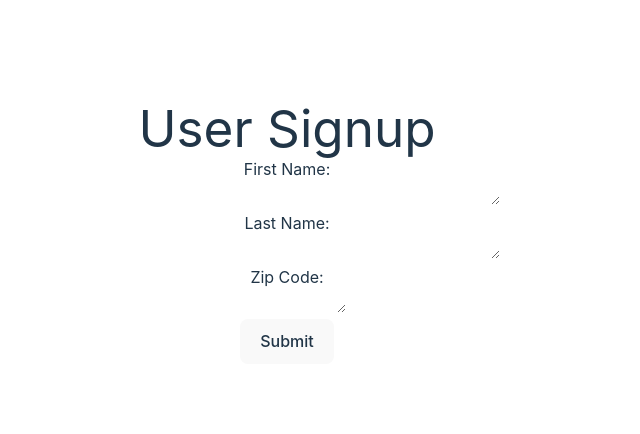
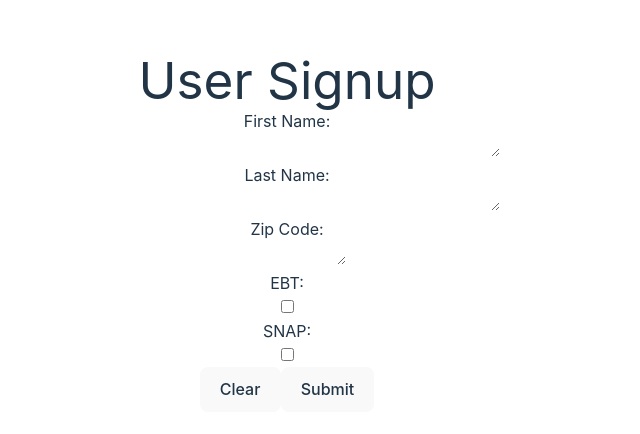
Before and after one commit to cfgdelaware23/Team-5, a React (Vite) app in the folder front_end/: page / in a window 1280 px wide. Shown: the part 168-602 px from the top of the page, without its empty margins (353-993 px from the left). Built offline with nearby package versions, Linux system fonts and the light colour scheme.

Commit message:
checkboxes

```diff
--- a/front_end/src/pages/signupPage.tsx
+++ b/front_end/src/pages/signupPage.tsx
@@ -1,5 +1,5 @@
 import { useState } from 'react'
-
+import '../app.css'
 
 
 
@@ -7,11 +7,13 @@ function SignupPage() {
     const [firstName, setFirstName] = useState('')
     const [lastName, setLastName] = useState('')
     const [zipCode, setZipCode] = useState('')
+    const [EBT, setEBT] = useState(false)
+    const [SNAP, setSNAP] = useState(false)
 
 
     return (
 
-        <>
+        <div >
             <h1>
                 User Signup
             </h1>
@@ -29,7 +31,7 @@ function SignupPage() {
                         onChange={e => setFirstName(e.target.value)} />
                 </label>
                 <label>
-                <div>
+                    <div >
                         Last Name:
                     </div>
                     <textarea
@@ -52,6 +54,35 @@ function SignupPage() {
                 </label>
             </div>
             <div>
+                <label>
+                    <div>
+                        EBT:
+                    </div>
+                    <input
+                        name="inputEBT"
+                        type="checkbox"
+                        checked={EBT}
+                        onChange={e => setEBT(e.target.checked)} />
+                </label>
+                <label>
+                    <div>
+                        SNAP:
+                    </div>
+                    <input
+                        name="inputSNAP"
+                        type="checkbox"
+                        checked={SNAP}
+                        onChange={e => setSNAP(e.target.checked)} />
+                </label>
+            </div>
+            <div>
+                <button type="button" onClick={() => {
+                    setFirstName('')
+                    setLastName('')
+                    setZipCode('')
+                }}>
+                    Clear
+                </button>
                 <button type="button" onClick={() => {
                     console.log(firstName)
                     console.log(lastName)
@@ -60,7 +91,7 @@ function SignupPage() {
                     Submit
                 </button>
             </div>
-        </>
+        </div>
     )
 }
 
```
Lines whose indentation alone changed are shown as unchanged.
